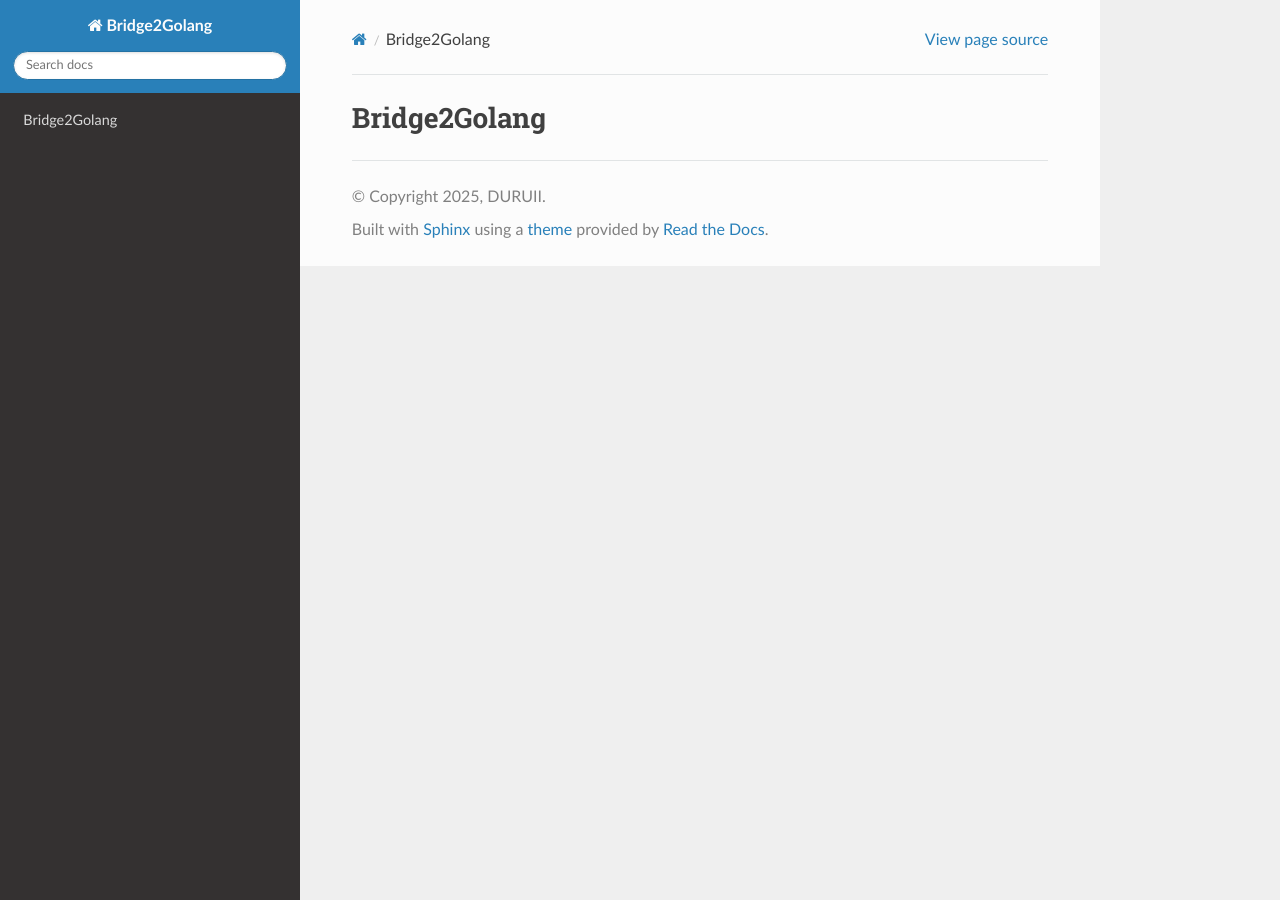
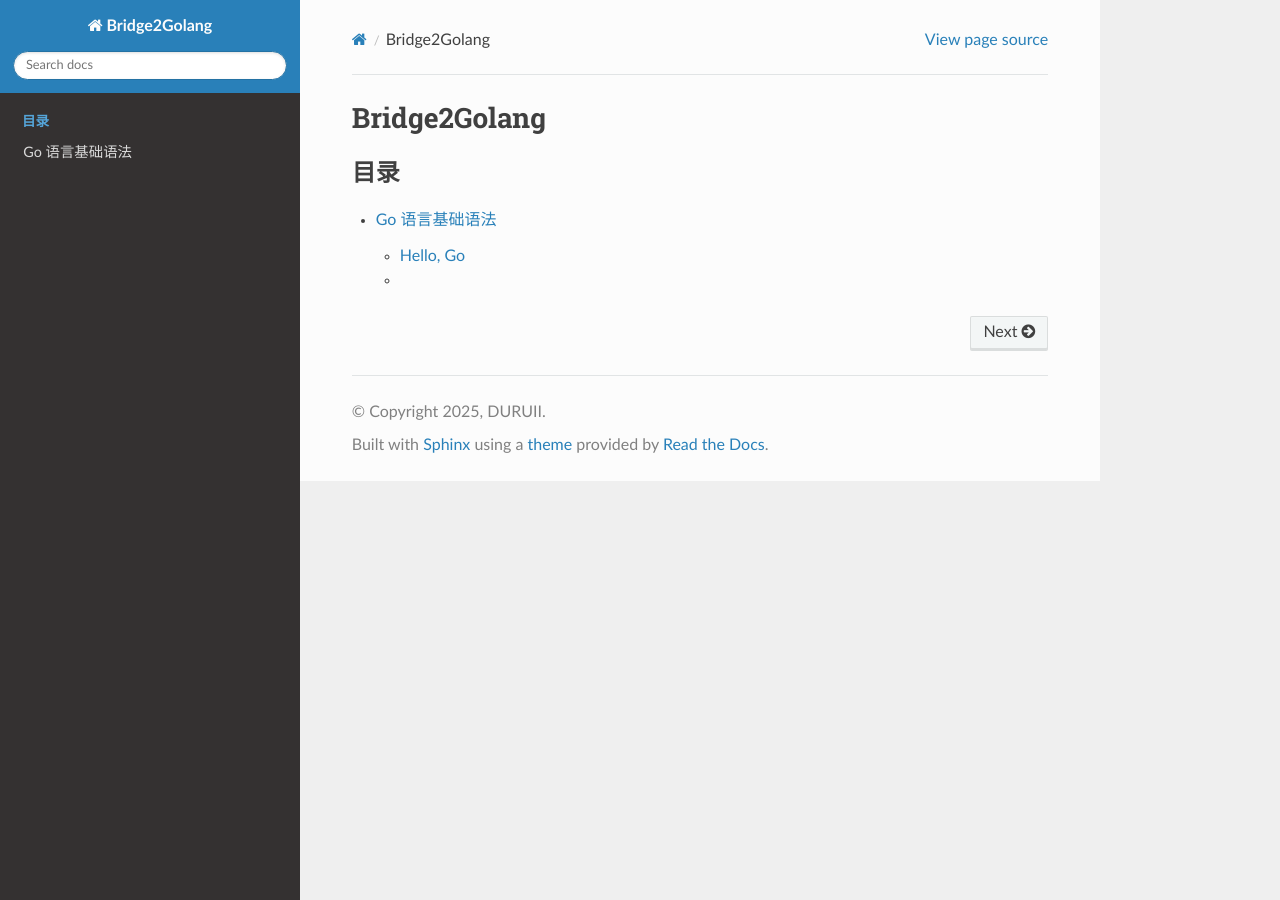
Before and after one commit to DURUII/Camp-Kingsoft-Golang-Spring2025, a Sphinx documentation site: the page built from .docs/source/index.md, in a window 1280 px wide. Built offline with Sphinx 7.4.7 and the Read the Docs theme 3.1.0, drawn with Linux system fonts in a browser that asks for light colours; part of the change alters nothing that is shown.

Commit message:
docs: update ch01

````diff
--- /dev/null
+++ b/.docs/source/basics.md
@@ -0,0 +1,37 @@
+# Go 语言基础语法
+
+> Go 语言的设计哲学是“做减法”、“显式”、“组合”、“并发”。
+
+## Hello, Go
+
+下划线在 Go 语言中特殊作用，Go 的命名规则是用全小写字母形式的短小单词命名，无需分隔符，例如，你可以创建`helloworld.go`。
+
+```go
+package main
+
+// 和 Java 类似，模块，但是 package 名不需要与目录名一致
+// 但需要约定同一目录的 Go 代码 package 要保持一致
+import (
+	"fmt"
+	"os"
+) // 引入依赖
+
+// （非测试）程序入口必须是 main 包 + main 函数，文件名不一定是 main.go
+func main() {
+	// main 函数不支持入参，极简的 Go 语言 不需要括号、分号
+	if len(os.Args) > 1 {
+		// 大写代表包外可以访问
+		fmt.Println("hello world!", os.Args[1])
+	}
+	// 与 C 不同的是，main 函数不支持返回值
+	os.Exit(-1)
+}
+
+```
+
+1. `import` 的 `fmt` 代表包的路径（默认在标准库目录下），而 `fmt.Println(...)` 代表包名。这里`Println`之所以首字母要大写，是因为首字母大写的标识符在 Go 语言中代表导出的，即对包外可见的。
+2. 与 C/C++/Java 不同，Go 语言的结尾标识符`;`是可选的。
+3. Go 是一种编译型语言，编译后即时没有安装 Go 的环境也可以运行可执行文件。你可以用`go run .`测试运行结果，真正交付的成果是用`go build .`命令构建的。
+4. 一个`module`是一个包的集合，你可以用`go mod init/tidy`生成该文件。
+
+##
--- a/.docs/source/index.md
+++ b/.docs/source/index.md
@@ -1 +1,7 @@
 # Bridge2Golang
+
+```{toctree}
+:maxdepth: 2
+:caption: 目录
+
+basics.md
````
